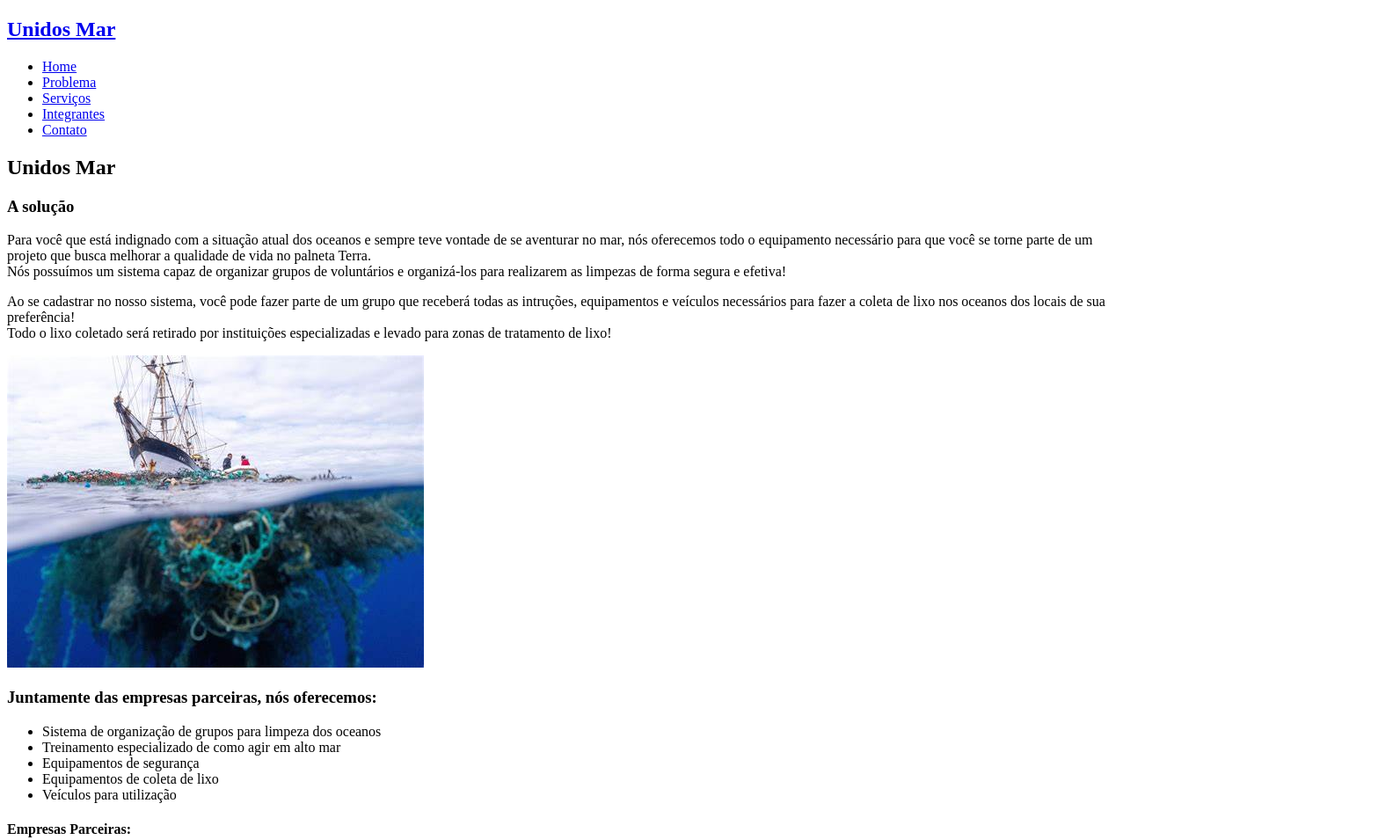
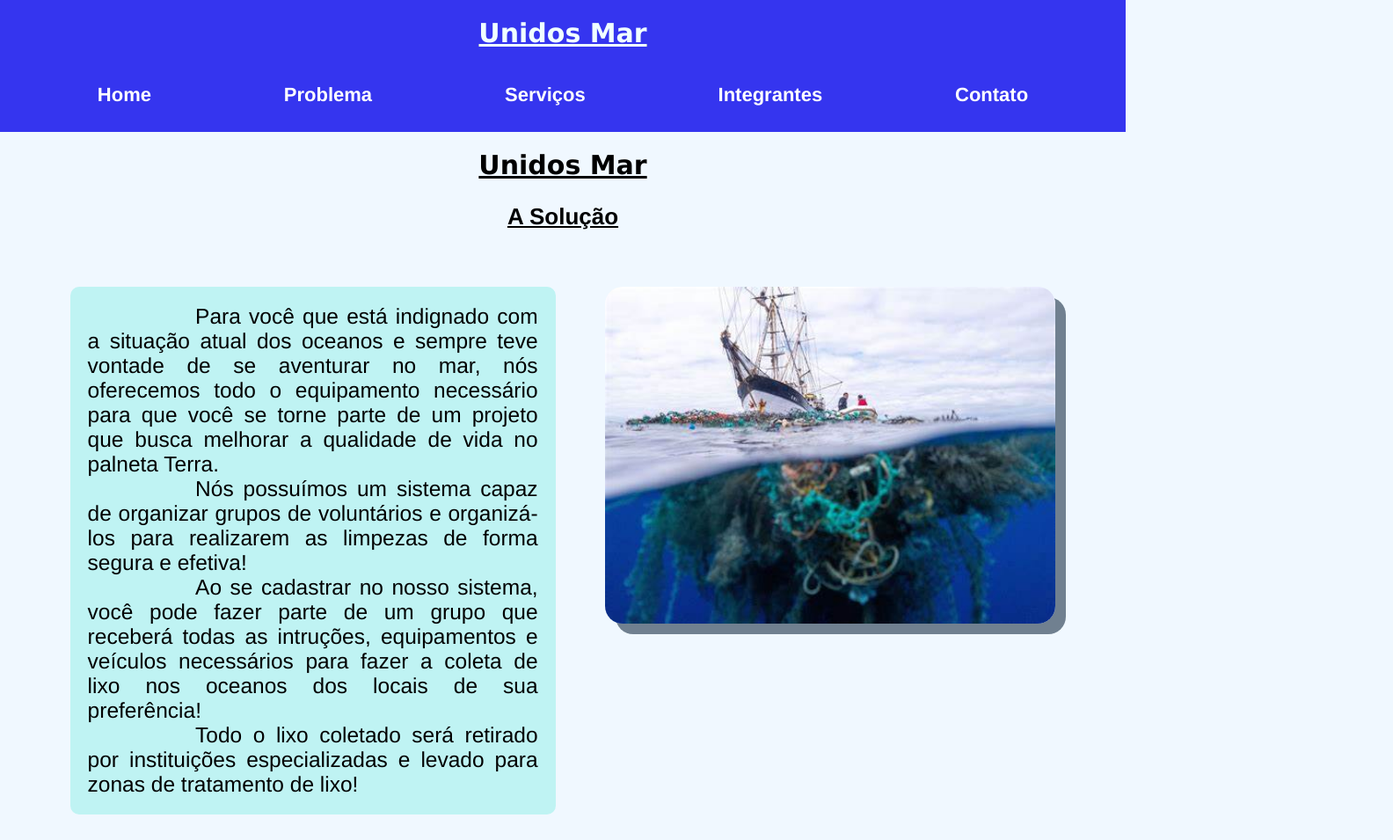
Before and after one commit to Rafa130206/entrega-gs-limpeza-ocenaos, a plain HTML site: page index.html in a window 1280 px wide. Shown: the top 955 px of the page at 88% size, 1584 px wide, since content can reach past the window. Drawn offline with Linux system fonts and the light colour scheme.

Commit message:
home - css

```diff
--- a/CSS/style.css
+++ b/CSS/style.css
@@ -0,0 +1,152 @@
+*{
+    padding: 0;
+    margin: 0;
+    font-family:'Franklin Gothic Medium', 'Arial Narrow', Arial, sans-serif
+}
+
+body{
+    background-color: aliceblue;
+}
+
+h1{
+    text-align: center;
+    font-size: 40px;
+    margin: 15px;
+    margin-bottom: 40px;
+    text-decoration: underline;
+    font-family: 'Lucida Sans', 'Lucida Sans Regular', 'Lucida Grande', 'Lucida Sans Unicode', Geneva, Verdana, sans-serif;
+}
+
+h2{
+    text-align: center;
+    padding-top: 20px;
+    font-size: 30px;
+    font-family: 'Lucida Sans', 'Lucida Sans Regular', 'Lucida Grande', 'Lucida Sans Unicode', Geneva, Verdana, sans-serif;
+    text-decoration: underline;
+}
+
+/* <========================= HEADER =========================> */
+
+.header{
+    background-color: rgb(53, 53, 239);
+    height: 150px;
+}
+
+.titulo{
+    font-family: 'Lucida Sans', 'Lucida Sans Regular', 'Lucida Grande', 'Lucida Sans Unicode', Geneva, Verdana, sans-serif;
+    text-decoration: underline;
+    color:azure;
+    font-optical-sizing: auto;
+    font-weight: weight;
+    font-style: normal;
+}
+
+ul{
+    list-style-type: none;
+    display: flex;
+    flex-direction: row;
+    gap: 10px 40px;
+    justify-content: space-evenly;
+    align-items: flex-end;
+    margin-top: 40px;
+}
+
+a.home{
+    text-decoration: none;
+    color: white;
+    font-weight: bold;
+    font-size: 22px;
+}
+
+a.prob{
+    text-decoration: none;
+    color: white;
+    font-weight: bold;
+    font-size: 22px;
+}
+
+a.serv{
+    text-decoration: none;
+    color: white;
+    font-weight: bold;
+    font-size: 22px;
+}
+
+a.integrantes{
+    text-decoration: none;
+    color: white;
+    font-weight: bold;
+    font-size: 22px;
+}
+
+a.contato{
+    text-decoration: none;
+    color: white;
+    font-weight: bold;
+    font-size: 22px;
+}
+
+/* <========================= HOME =========================> */
+
+h3{
+    font-size: 26px;
+    text-align: center;
+    padding-top: 2vw;
+    padding-bottom: 1vw;
+    text-decoration: underline;
+}
+
+.solucao{
+    display: flex;
+    flex-direction: row;
+    justify-content: space-around;
+    padding: 4vw;
+}
+
+.a_solucao{
+    background-color: rgb(191, 243, 243);
+    border-radius: 10px;
+    padding: 20px;
+}
+
+.p_solucao{
+    text-indent: 5em;
+    text-align: justify;
+    width: 40vw;
+    font-size: 24.5px;
+}
+
+.limpeza_navio{
+    width: 40vw;
+    border-radius: 20px;
+    box-shadow: 12px 12px slategray;
+}
+
+.oferecido{
+    display: flex;
+    flex-direction: column;
+    justify-content: space-evenly;
+    align-items: center;
+    gap: 20px;
+    margin-top: 40px;
+    font-size: 22px;
+}
+
+.parcerias{
+    padding-top: 4vw;
+}
+
+.parceiros{
+    width: 10vw;
+}
+
+/* ============================ footer ============================ */
+
+footer{
+    font-size: 18px;
+    text-align: center;
+    background-color: rgb(53, 53, 239);
+    color: white;
+    padding: 10px;
+    margin-top: 2vw;
+}
--- a/index.html
+++ b/index.html
@@ -15,29 +15,28 @@
                 <li><a href="./index.html" class="home">Home</a></li>
                 <li><a href="./HTML/problema.html" class="prob">Problema</a></li>
                 <li><a href="./HTML/servicos.html" class="serv">Serviços</a></li>
-                <li><a href="./HTML/integrantes.html" class="galeria">Integrantes</a></li>
+                <li><a href="./HTML/integrantes.html" class="integrantes">Integrantes</a></li>
                 <li><a href="./HTML/contato.html" class="contato">Contato</a></li>
             </ul>
         </nav>
     </header>
     <h2>Unidos Mar</h2>
-    <section>
-        <article>
-            <h3>A solução</h3>
-            <p>Para você que está indignado com a situação atual dos oceanos e sempre teve vontade de se aventurar no mar, nós oferecemos todo o equipamento necessário para que você se torne parte de um projeto que busca melhorar a qualidade de vida no palneta Terra. <br>
-            Nós possuímos um sistema capaz de organizar grupos de voluntários e organizá-los para realizarem as limpezas de forma segura e efetiva!
-            </p>
-            <p>Ao se cadastrar no nosso sistema, você pode fazer parte de um grupo que receberá todas as intruções, equipamentos e veículos necessários para fazer a coleta de lixo nos oceanos dos locais de sua preferência! <br>
-            Todo o lixo coletado será retirado por instituições especializadas e levado para zonas de tratamento de lixo!</p>
+    <h3>A Solução</h3>
+    <section class="solucao">
+        <article class="a_solucao">
+            <p class="p_solucao">Para você que está indignado com a situação atual dos oceanos e sempre teve vontade de se aventurar no mar, nós oferecemos todo o equipamento necessário para que você se torne parte de um projeto que busca melhorar a qualidade de vida no palneta Terra.</p>
+            <p class="p_solucao">Nós possuímos um sistema capaz de organizar grupos de voluntários e organizá-los para realizarem as limpezas de forma segura e efetiva!</p>
+            <p class="p_solucao">Ao se cadastrar no nosso sistema, você pode fazer parte de um grupo que receberá todas as intruções, equipamentos e veículos necessários para fazer a coleta de lixo nos oceanos dos locais de sua preferência!</p>
+                <p class="p_solucao">Todo o lixo coletado será retirado por instituições especializadas e levado para zonas de tratamento de lixo!</p>
         </article>
+        <aside>
+            <img src="IMG/limpeza_navio.jpg" alt="Navio Limpando" class="limpeza_navio">
+        </aside>
     </section>
-    <aside>
-        <img src="IMG/limpeza_navio.jpg" alt="Navio Limpando">
-    </aside>
     <section>
         <article>
             <h3>Juntamente das empresas parceiras, nós oferecemos: </h3>
-            <ul>
+            <ul class="oferecido">
                 <li>Sistema de organização de grupos para limpeza dos oceanos</li>
                 <li>Treinamento especializado de como agir em alto mar</li>
                 <li>Equipamentos de segurança</li>
@@ -46,21 +45,23 @@
             </ul>
         </article>
     </section>
-    <article>
-        <h4>
+    <section>
+        <article  class="parcerias">
+            <h3>
                 Empresas Parceiras:
-        </h4>
+            </h3>
         </article>
         <aside>
             <ul>
-            <li><img src="IMG/aqqua.jpg" alt="Aqqua"></li>
-            <li><img src="IMG/enidh.jpg" alt="ENIDH"></li>
-            <li><img src="IMG/icn.jpg" alt="ICN"></li>
-            <li><img src="IMG/marinha.png" alt="Marinha"></li>
-            <li><img src="IMG/porto_seguro.png" alt="Porto Seguro"></li>
-            <li><img src="IMG/voguer.jpg" alt="Voguer"></li>
+                <li><a href="https://aqqua.com.br" target="_blank"><img src="./IMG/aqqua.jpg" alt="Aqqua" class="parceiros"></a></li>
+                <li><a href="https://www.enautica.pt" target="_blank"><img src="./IMG/enidh.jpg" alt="ENIDH" class="parceiros"></a></li>
+                <li><a href="https://www.cienciasnauticas.org.br/Index" target="_blank"><img src="./IMG/icn.jpg" alt="ICN" class="parceiros"></a></li>
+                <li><a href="https://www.marinha.mil.br" target="_blank"><img src="./IMG/marinha.png" alt="Marinha" class="parceiros"></a></li>
+                <li><a href="https://www.portoseguro.com.br" target="_blank"><img src="./IMG/porto_seguro.png" alt="Porto Seguro" class="parceiros"></a></li>
+                <li><a href="https://www.voguer.com.br/?gad_source=1&gclid=CjwKCAjwjeuyBhBuEiwAJ3vuodmvJ6iJKRTQ69lGur1lTJHSL6S7kmCMxbHmKShbdQOd1Kg2klarsBoC0KcQAvD_BwE" target="_blank"><img src="./IMG/voguer.jpg" alt="Voguer" class="parceiros"></a></li>
             </ul>
         </aside>
+    </section>
     <footer>
         <p>Av. Paulista, 1106  - Bela Vista, São Paulo - SP, 01311-000<br>2024</p>
     </footer>
```
Also changed, not shown: IMG/voguer.jpg. Lines whose indentation alone changed are shown as unchanged.
